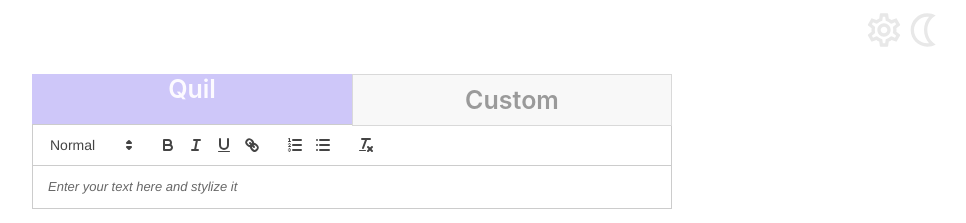
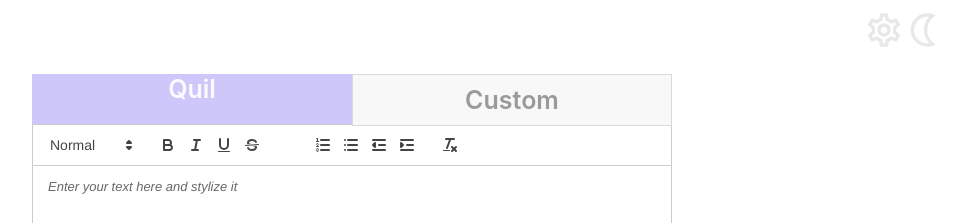
Before and after one commit to nesterovad/myTextDecorator, a React (Create React App) app in the folder my_text_decorator/: page / in a window 1280 px wide. Shown: the top 223 px of the page, without its empty margins (288-1254 px from the left). Built offline with nearby package versions, Linux system fonts and the light colour scheme.

Commit message:
stylized quill editor

```diff
--- a/my_text_decorator/src/components/layouts/mailLayout.jsx
+++ b/my_text_decorator/src/components/layouts/mailLayout.jsx
@@ -12,6 +12,17 @@
     const [theme, setTheme] = useState('light');
     const [editorMode, setEditorMode] = useState('Quil');
     const [editorVal, setEditorVal] = useState('');
+
+    const modules = {
+        toolbar: [
+            [{'header': [1, 2, false]}],
+            ['bold', 'italic', 'underline', 'strike', 'blokquote'],
+            [{'list': 'ordered'}, {'list': 'bullet'}, {'indent': '-1'}, {'indent': '+1'}],
+            ['clean']
+        ],
+    };
+
+    const formats = ['header', 'bold', 'italic', 'underline', 'strike', 'blockquote', 'list', 'bullet', 'indent'];
 
     function onThemeChange(){
         if (theme === 'light'){
@@ -40,15 +51,37 @@
                 <Header theme={theme} onTheme={onThemeChange}/>
                 <div className="container">
                     <Switcher theme={theme} onChangeMode={setEditorMode}/>
+                    {renderEditor()}
                 </div>
             </div>
         )
     }
 
+    function getQillTheme(){
+        if (theme === 'light'){
+            return (
+                {
+                    height: '500px',
+                }
+            )
+        }else{
+            return (
+                {
+                    height: '500px',
+                    backgroundColor: '#222225',
+                    border: '1px solid #717183',
+                    color: '#D9D9D9'
+                }
+            )
+        }
+    }
+
     function renderEditor(){
         if (editorMode === 'Quil'){
             return (
-                <ReactQuill theme='snow' value={editorVal} onChange={setEditorVal} placeholder="Enter your text here and stylize it"/>
+                <ReactQuill theme='snow' value={editorVal} onChange={setEditorVal} placeholder="Enter your text here and stylize it" modules={modules} formats={formats}
+                    style={getQillTheme()}
+                />
             )
         }else{
             return (
```
